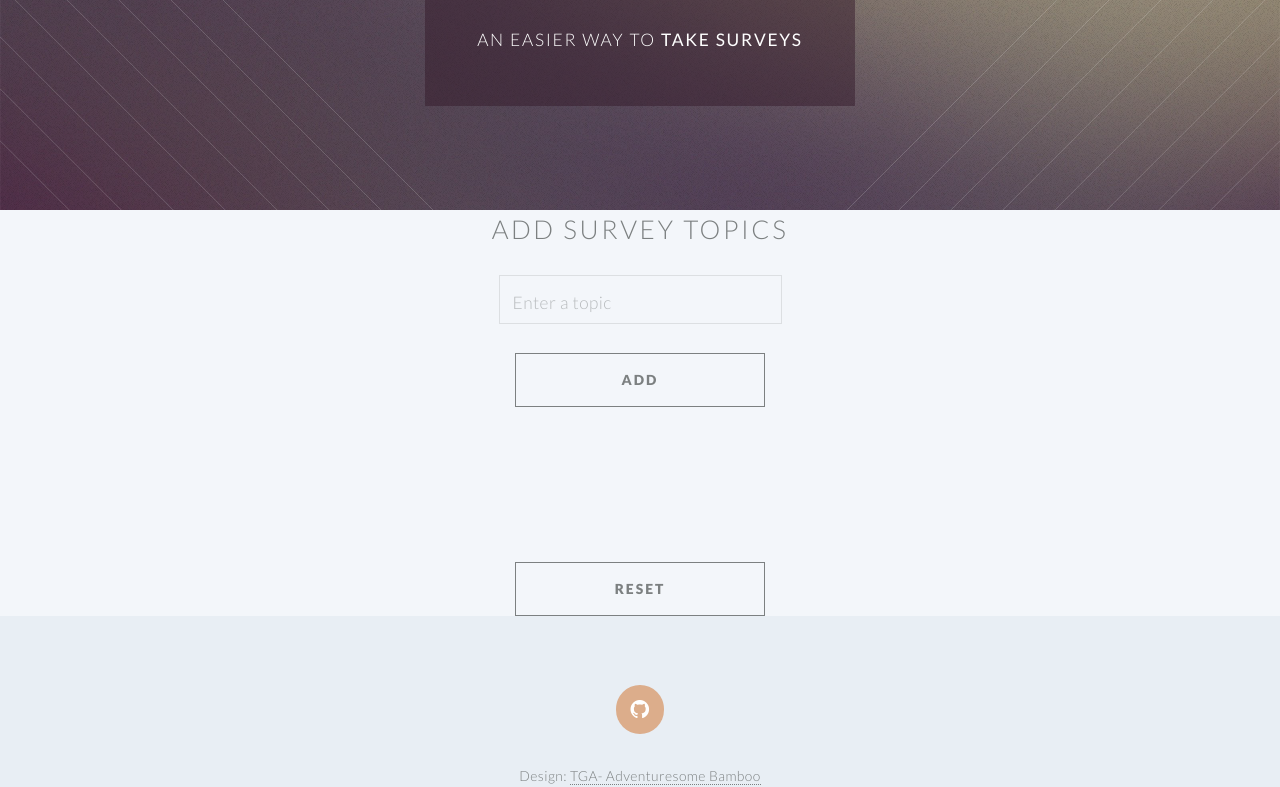
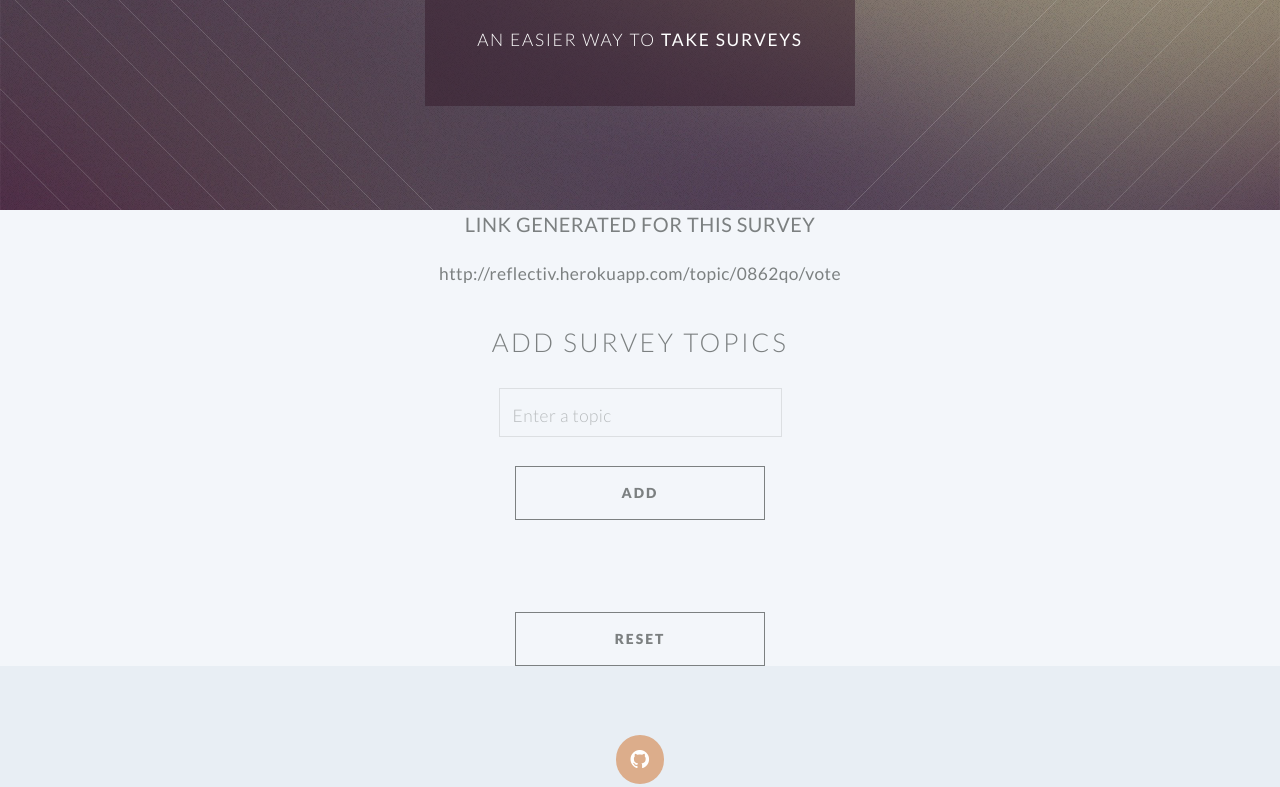
Before and after one commit to colorful-asteroid/colorful-asteroid, a website: page public/index.html in a window 1280 px wide. Shown: the part 313-1100 px from the top of the page. Drawn offline with nearby package versions, Linux system fonts and the light colour scheme; some packages are replaced by stand-ins of ours; no server answers.

Commit message:
Generating link on page load

```diff
--- a/public/topic.html
+++ b/public/topic.html
@@ -1,5 +1,28 @@
 <!-- This is the page is where topics are created -->
   <!-- The leader will have the opportunity do delete/combine topics -->
+<!--     <div align="center" ng-controller="TopicsController">
+      <br>
+   <input type="button" value="Create survey link" ng-click="topicsList.create()" ng-model="createLink">
+
+</div> -->
+
+<!-- on page load, a link will be generated -->
+<div align="center" ng-controller="TopicsController as topicsList" ng-init="topicsList.create()">
+  <h3>
+    <STRONG>
+      Link generated for this survey
+    </STRONG>
+  </h3>
+<ul>
+    <STRONG>
+      <!-- shows link soon as it is created -->
+    <li ng-if="createLink">
+      {{topicsList.sprintUrl}}<br>
+    </li>
+    </STRONG>
+  </ul>
+</div>
+
 <div ng-controller="TopicsController as topicsList" align="center">
   <div id="addtopics" class="pageTitle" align="center">
     <h2>Add survey topics</h2>
@@ -19,20 +42,9 @@
      {{topic.text}}
     </li>
   </ul>
-  <div ng-controller="TopicsController">
-   <input type="button" ng-if="topicsAdded" value="Create survey link" ng-click="topicsList.create()" ng-model="createLink">
-  <ul>
-    <STRONG><br>
-      <!-- shows link soon as it is created -->
-    <li ng-if="createLink">
-      {{topicsList.sprintUrl}}<br>
-    </li>
-    </STRONG>
-  </ul>
   <!-- shows results button once link is created -->
   <div align="center" ng-if="createLink">
   <input ng-controller="ResultsController as resultsList" type="button" value="View results" ng-click="resultsList.viewResults()">
-</div>
 </div>
 <br>
 <div align="center" ng-controller="ResultsController as resultsList">
```
